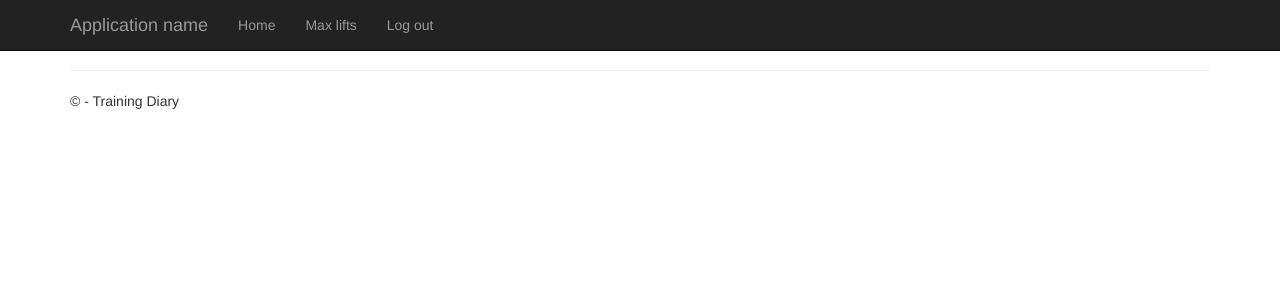
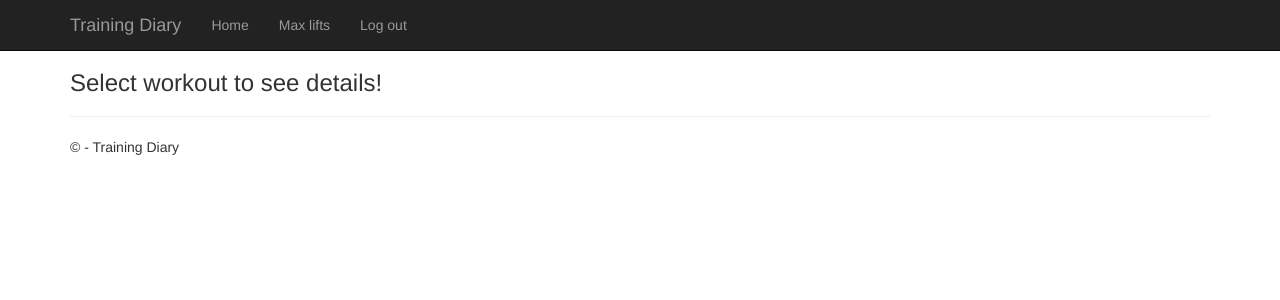
Before and after one commit to hippohiawatha/TrainingDiary, a Flask app: page /user_history in a window 1280 px wide. Shown: the top 300 px of the page. Run offline with Flask 2, Linux system fonts and the light colour scheme; the visitor is signed in with stand-in values (Sample User, id 1); some libraries are stand-ins or nearby versions.

Commit message:
Added user history and made skeleton for viewing previous workouts

```diff
--- a/app.py
+++ b/app.py
@@ -87,7 +87,7 @@ def register():
 def welcome():
     return render_template("welcome.html")
 
-@app.route("/workout", methods=["GET", "POST"])
+@app.route("/workout_input", methods=["GET", "POST"])
 def workout():
     if not session["username"]:
         return redirect("/")
@@ -118,9 +118,17 @@ def workout():
                 sql = "INSERT INTO benchsets (user_id, weight, sets, reps, workout_id) VALUES (:uid, :weight, :sets, :reps, :wid)"
                 db.session.execute(sql, {"uid":user_id, "weight":weight, "sets":sets, "reps":reps, "wid":workoutNumber})
                 db.session.commit()
-    return render_template("workout.html", workoutNo = workoutNumber)
+    return render_template("workout_input.html", workoutNo = workoutNumber)
 
 @app.route("/user_history")
 def user_history():
+    if not session["username"] or not session["id"]:
+        return redirect("/")
 
-    return render_template("user_history.html")
+    workouts = db.session.execute("SELECT workout_id FROM userworkouts WHERE user_id=:id", {"id":session["id"]}).fetchall()
+
+    return render_template("user_history.html", data = workouts)
+
+@app.route("/workout_view/<int:wid>")
+def workout_view(wid):
+    return render_template("workout_view.html")
--- a/templates/layout.html
+++ b/templates/layout.html
@@ -18,7 +18,7 @@
                     <span class="icon-bar"></span>
                     <span class="icon-bar"></span>
                 </button>
-                <a href="/" class="navbar-brand">Application name</a>
+                <a href="/" class="navbar-brand">Training Diary</a>
             </div>
             <div class="navbar-collapse collapse">
                 {% if session.username %}
--- a/templates/user_history.html
+++ b/templates/user_history.html
@@ -2,6 +2,15 @@
 
 {% block content %}
 
+<h3>Select workout to see details!</h3>
+
+<ul>
+    {% for id in data %}
+
+    <li><a href={{ url_for('workout_view', wid=id.workout_id)}}> workout: {{id.workout_id}}</a></li>
+
+    {% endfor %}
+</ul>
 
 
 {% endblock %}
--- a/templates/workout.html
+++ b/templates/workout_input.html
@@ -4,7 +4,7 @@
 
 <h2>Workout {{workoutNo}}</h2>
 
-<form action="/workout" method="post" id="workoutForm">
+<form action="/workout_input" method="post" id="workoutForm">
     <table class="table" id="benchTable">
         <thead>
             <tr>
```
Also changed, not shown: templates/workout_view.html (added, +7 -0 lines).
